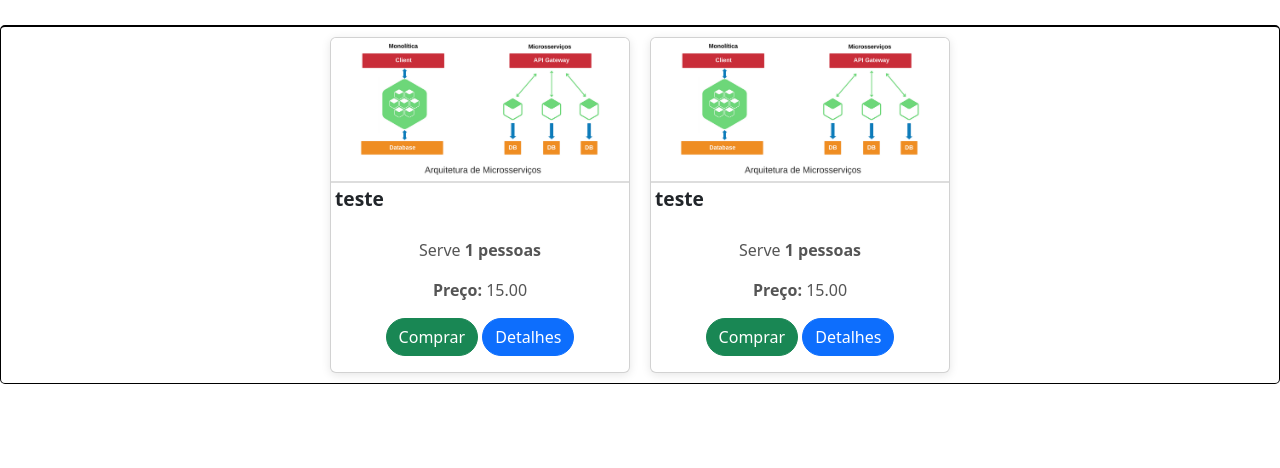
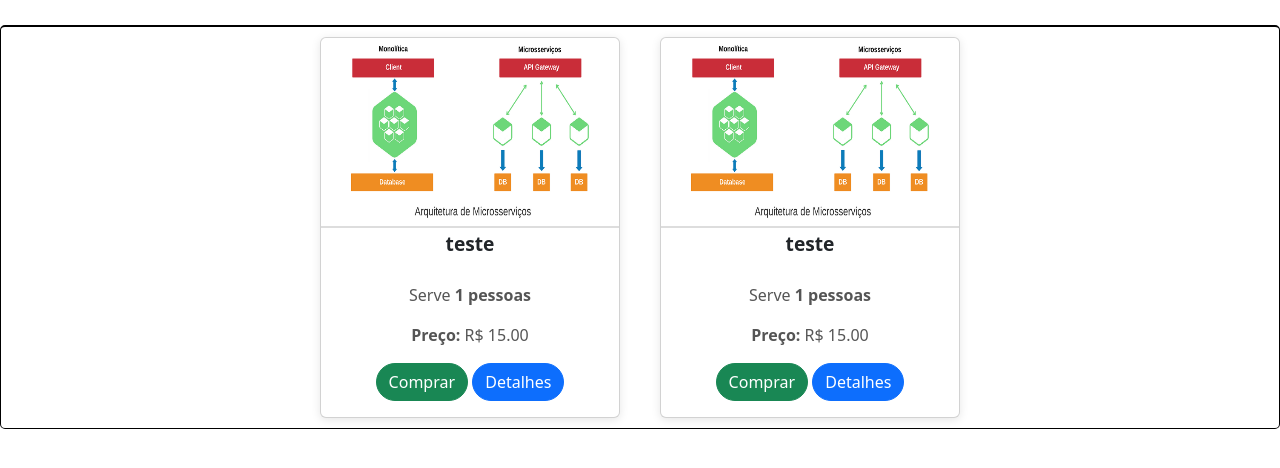
Before and after one commit to socha2004/rjRefeicoes, a PHP site: page /rjrefeicoes/ in a window 1280 px wide. Shown: the part 266-734 px from the top of the page. Run offline with PHP 8.4, Linux system fonts and the light colour scheme; data comes from the database, SQL or seed files in the repository; some libraries are stand-ins or nearby versions.

Commit message:
Ajuste tamanho dos cards e link tela login

```diff
--- a/index.php
+++ b/index.php
@@ -216,12 +216,12 @@ $_SESSION["preco_produto"] = "default";
                     if ($linha["status_produto"] == "Disponível") {
 
                         echo "
-                                <div class='card w-50' style='width:18rem; min-width: 200px;' data-category='$linha[tipo_produto]'>
-                                    <img class='card-img-top w-100 h-100' src='$linha[imagem_produto]' alt='Card image cap' style='max-height:190px;'>
-                                    <h5 class='card-title p-1'>$linha[nome_produto]</h5>
+                                <div class='card' data-category='$linha[tipo_produto]'>
+    <img class='card-img-top' src='$linha[imagem_produto]' alt='Card image cap'>
+    <h5 class='card-title p-1 text-center'>$linha[nome_produto]</h5>
     <div class='card-body'>
         <p class='card-text'>Serve <b>$linha[qtd_pessoas] pessoas</b></p>
-                                        <p class='card-text'><b>Preço:</b> $linha[preco_produto]</p>
+        <p class='card-text'><b>Preço:</b> R$ $linha[preco_produto]</p>
         <button type='button' class='btn btn-success' data-bs-toggle='modal' data-bs-target='#$modalCarrinhoId'>Comprar</button>
         <button type='button' class='btn btn-primary' data-bs-toggle='modal' data-bs-target='#$modalId'>Detalhes</button>
     </div>
--- a/login.php
+++ b/login.php
@@ -170,7 +170,7 @@
                 $_SESSION['email_admin'] = $usuario_data['email_admin'];
 
                 // Redireciona para a página de administração
-                header('Location: https://still-trusty-stork.ngrok-free.app/rjRefeicoes/interface_administrador.php');
+                header('Location: http://localhost/rjRefeicoes-homolog/interface_administrador.php');
                 exit; // Importante para garantir que o script pare após o redirecionamento
             } else {
                 // Senha incorreta
--- a/src/styles/estiloIndex/estilo.css
+++ b/src/styles/estiloIndex/estilo.css
@@ -37,12 +37,20 @@ h2{
 }
 
 .card{
-    margin: 10px;
-    width: 50%;
-    flex: 1 1 200px;
-    max-width: 300px;
-    min-width: 200px;
+    width: 300px; /* Define largura fixa */
+    height: 100%; /* Ajusta altura dinamicamente com base no conteúdo */
+    margin: 10px; /* Espaço entre os cards */
+    border-radius: 10px;
+    box-shadow: 0 4px 10px rgba(0, 0, 0, 0.1);
+    transition: all 0.3s ease-in-out;
 }
+
+.card img {
+    height: 190px; /* Altura fixa para as imagens */
+ /* Ajusta a imagem para ocupar o espaço sem distorcer */
+    border-radius: 10px 10px 0 0;
+}
+
 
 .logo{
     margin-right: 20px;
@@ -64,6 +72,8 @@ h2{
     background-color: #fff;
     flex-wrap: wrap;
     display: flex;
+    justify-content: center;
+    gap: 20px;
 }
 
 .card-produto{
```
Also changed, not shown: uploads/Imagem do WhatsApp de 2024-11-16 à(s) 16.09.34_68eada32.jpg (added), uploads/frango-guisado.jpg (added). Lines whose indentation alone changed are shown as unchanged.
